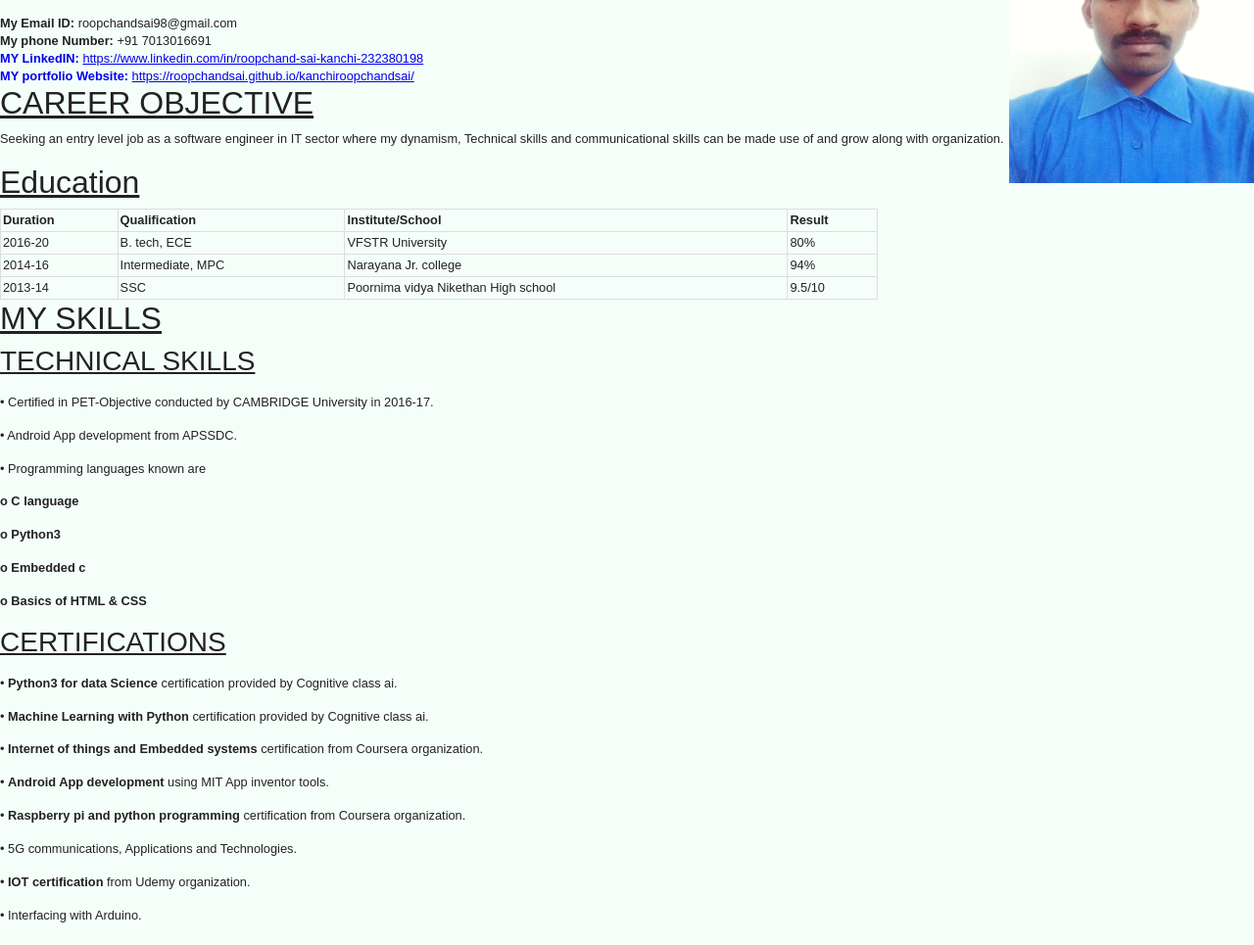
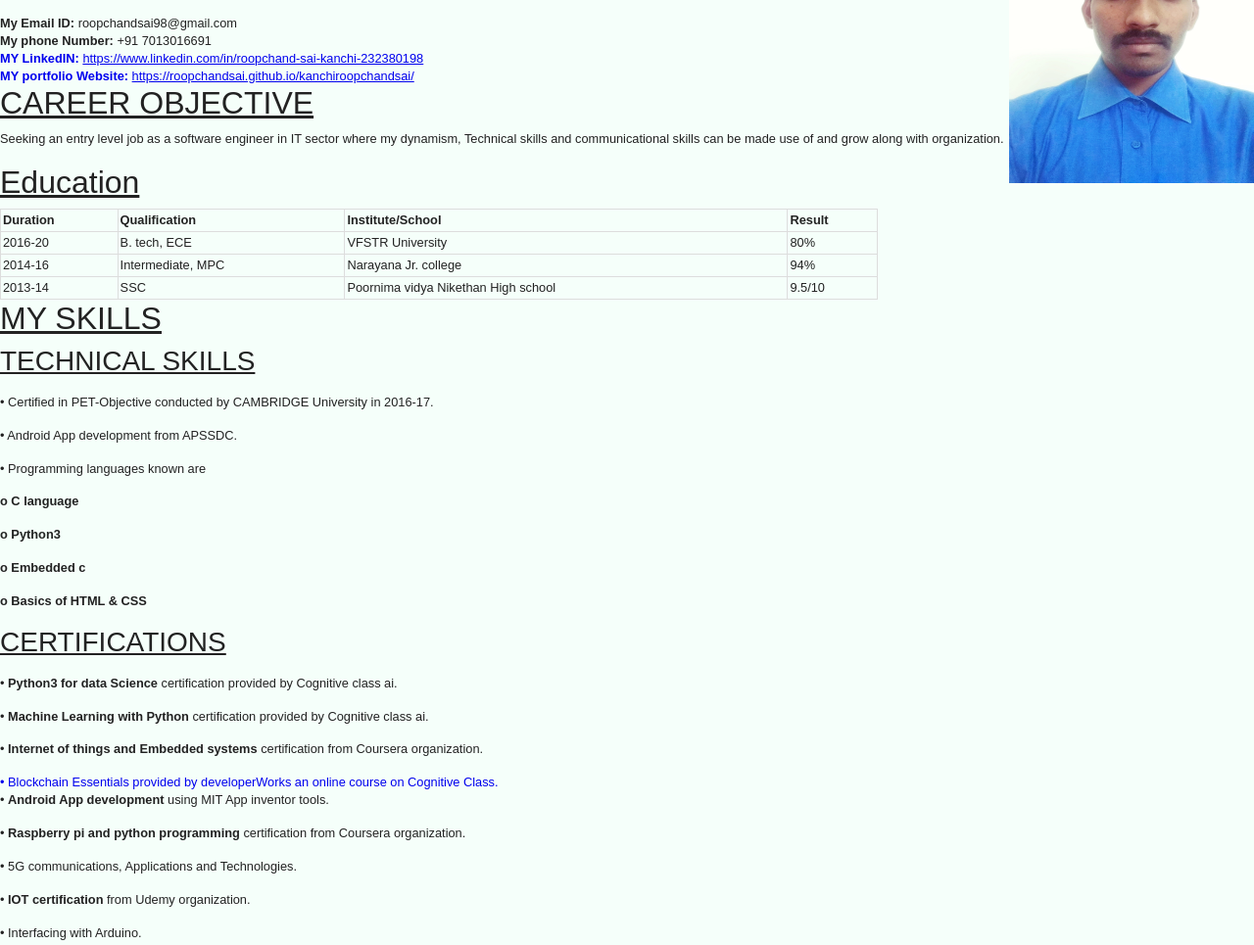
Before and after one commit to roopchandsai/KANCHI-ROOPCHAND-SAI, a plain HTML site: page index.html in a window 1280 px wide. Shown: the part 93-1058 px from the top of the page at 98% size. Drawn offline with nearby package versions, Linux system fonts and the light colour scheme.

Commit message:
Update index.html

```diff
--- a/index.html
+++ b/index.html
@@ -149,6 +149,7 @@ body {
 	<p>	•	<b>Python3 for data Science</b> certification provided by Cognitive class ai.</p>
 		<p>	•	<b>Machine Learning with Python</b> certification provided by  Cognitive class ai.</p>
 	<p>	•	<b>Internet of things and Embedded systems</b> certification from Coursera organization.</p>
+	<a href="https://courses.cognitiveclass.ai/certificates/615cd4d4979741fb996d5641590439d4">•	Blockchain Essentials provided by developerWorks an online course on Cognitive Class.</a>
 	<p>	•	<b>Android App development</b> using MIT App inventor tools.</p>
 	<p>	•	<b>Raspberry pi and python programming</b> certification from Coursera organization.</p>
 <p>	•	5G communications, Applications and Technologies.</p>
```
